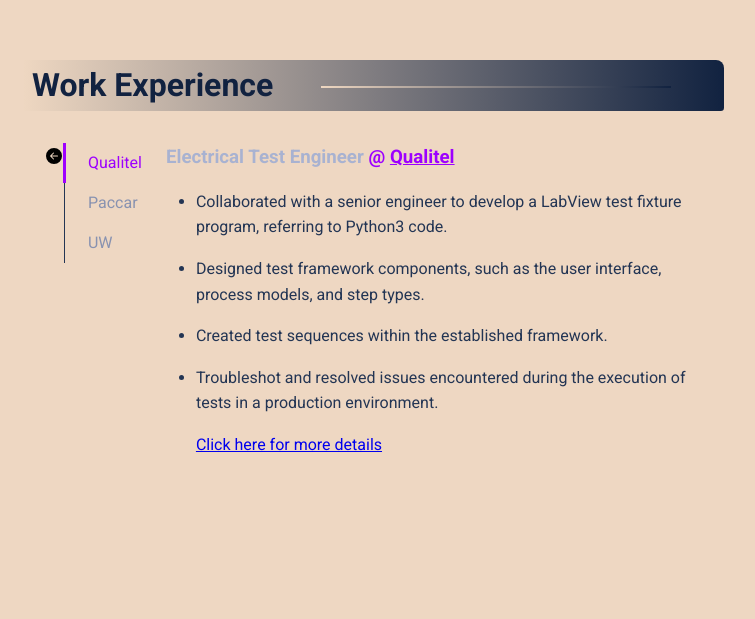
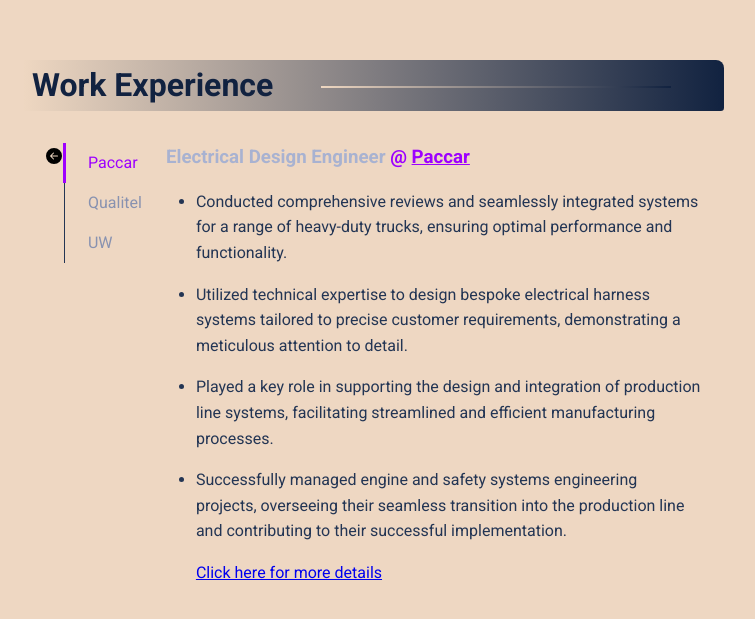
Before and after one commit to poul0315/NextJs-Portfolio, a Next.js app: page / in a window 1280 px wide. Shown: the part 2445-3064 px from the top of the page, without its empty margins (266-1021 px from the left). Built offline with nearby package versions, Linux system fonts and the light colour scheme.

Commit message:
a little addition to experience section

```diff
--- a/src/sections/Experience.tsx
+++ b/src/sections/Experience.tsx
@@ -5,6 +5,18 @@
 import ExperienceDetail from "../pages/experiences/[slug]";
 
 export const experiences = [
+    {
+        name: "Paccar",
+        role: "Electrical Design Engineer",
+        url: "https://paccar.com/",
+        positionDescription: [
+            "Conducted comprehensive reviews and seamlessly integrated systems for a range of heavy-duty trucks, ensuring optimal performance and functionality.",
+            "Utilized technical expertise to design bespoke electrical harness systems tailored to precise customer requirements, demonstrating a meticulous attention to detail.",
+            "Played a key role in supporting the design and integration of production line systems, facilitating streamlined and efficient manufacturing processes.",
+            "Successfully managed engine and safety systems engineering projects, overseeing their seamless transition into the production line and contributing to their successful implementation.",
+        ],
+        link: "job-two"
+    },
     {
         name: "Qualitel",
         role: "Electrical Test Engineer",
@@ -16,18 +28,6 @@
             "Troubleshot and resolved issues encountered during the execution of tests in a production environment."
         ],
         link: "job-one"
-    },
-    {
-        name: "Paccar",
-        role: "Electrical Design Engineer",
-        url: "https://paccar.com/",
-        positionDescription: [
-            "Conducted comprehensive reviews and seamlessly integrated systems for a range of heavy-duty trucks, ensuring optimal performance and functionality.",
-            "Utilized technical expertise to design bespoke electrical harness systems tailored to precise customer requirements, demonstrating a meticulous attention to detail.",
-            "Played a key role in supporting the design and integration of production line systems, facilitating streamlined and efficient manufacturing processes.",
-            "Successfully managed engine and safety systems engineering projects, overseeing their seamless transition into the production line and contributing to their successful implementation.",
-        ],
-        link: "job-two"
     },
     {
         name: "UW",
```
